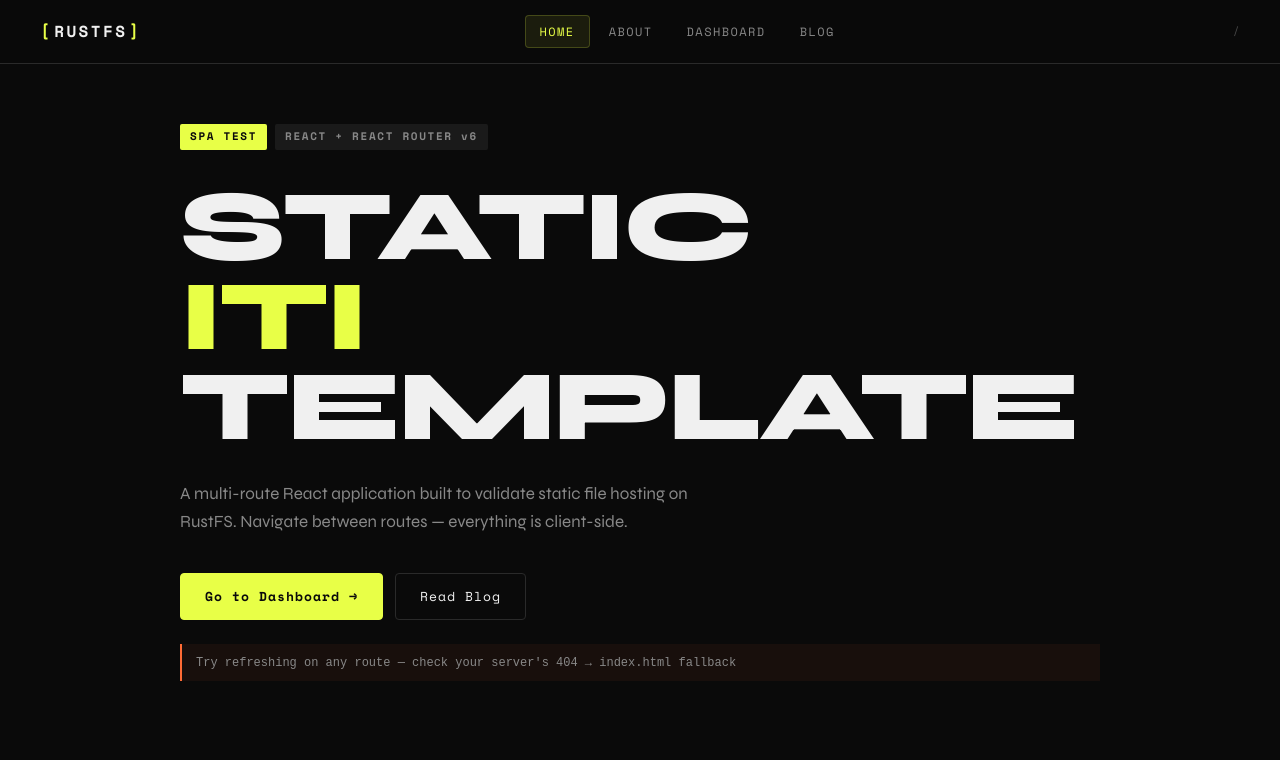
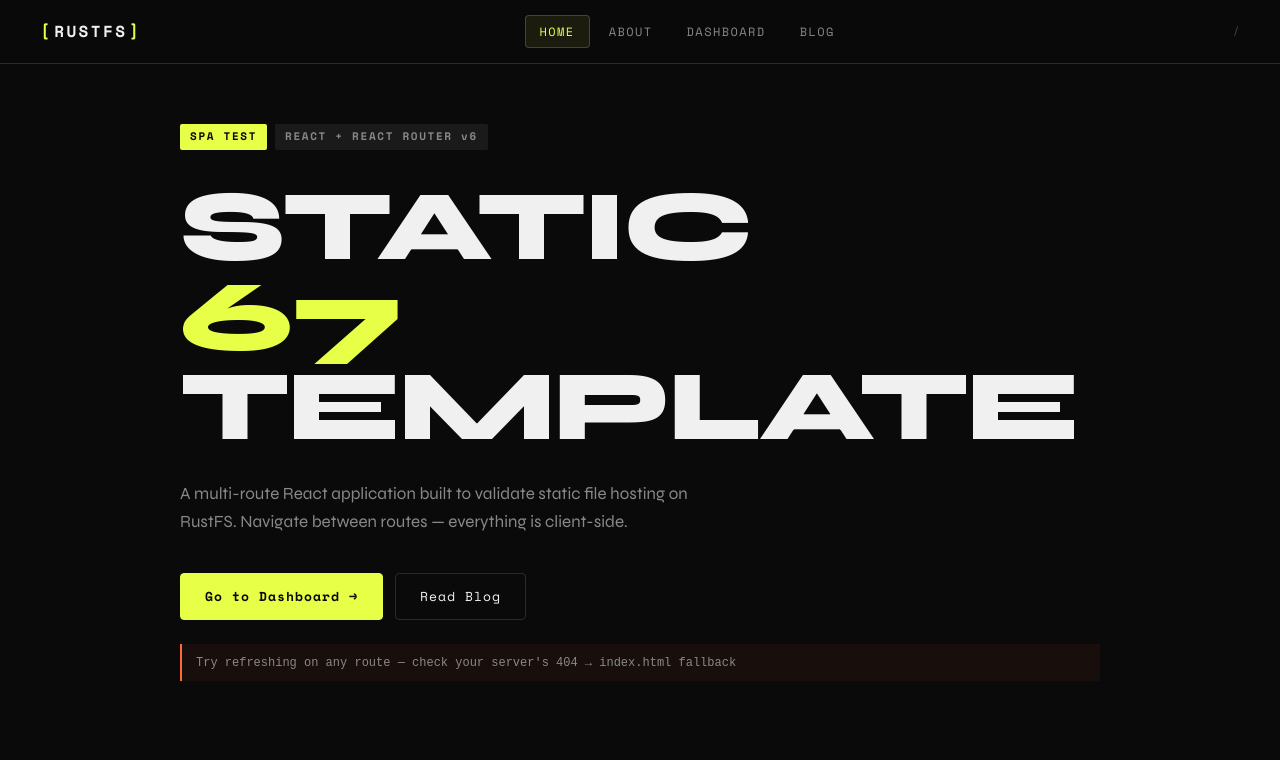
Before and after one commit to kofta999/spa-app, a React (Vite) app: page / in a window 1280 px wide. Shown: the top 760 px of the page. Built offline with nearby package versions, Linux system fonts and the light colour scheme.

Commit message:
Update title line from 'ITI' to '67'

```diff
--- a/src/pages/Home.jsx
+++ b/src/pages/Home.jsx
@@ -18,7 +18,7 @@ export default function Home() {
         </div>
         <h1 className="hero-title">
           <span className="title-line">STATIC</span>
-          <span className="title-line accent">ITI</span>
+          <span className="title-line accent">67</span>
           <span className="title-line">TEMPLATE</span>
         </h1>
         <p className="hero-sub">
```
